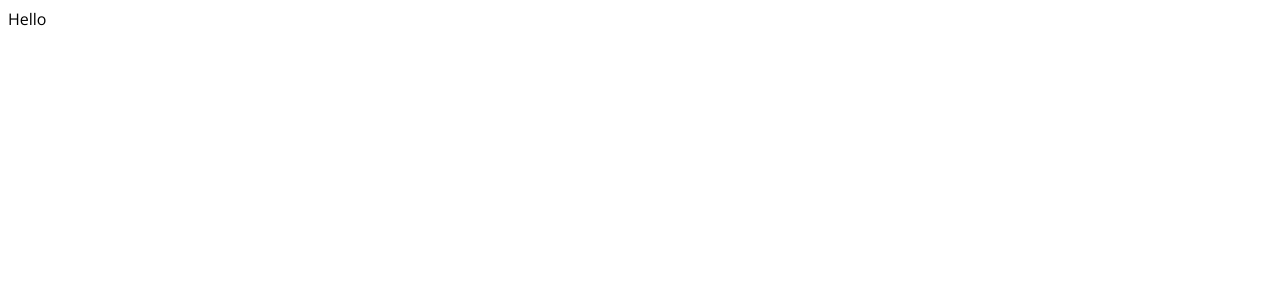
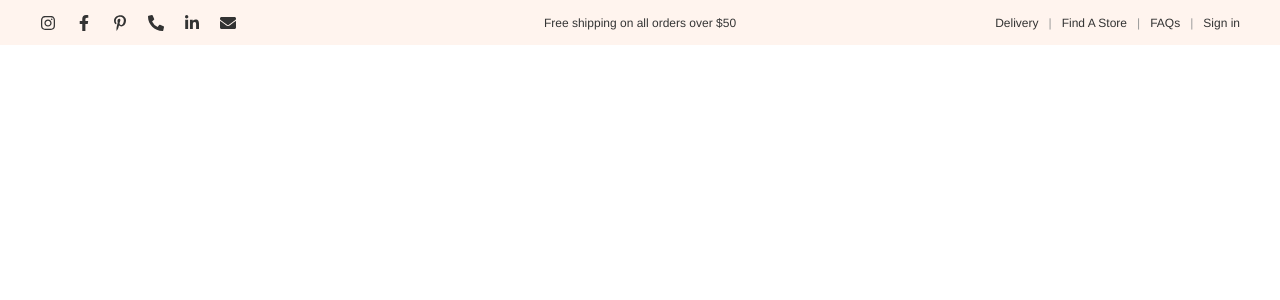
Before and after one commit to alirazahub/flower-station, a React (Vite) app: page / in a window 1280 px wide. Shown: the top 300 px of the page. Built offline with nearby package versions, Linux system fonts and the light colour scheme; a web font is replaced by a local one.

Commit message:
Implement TopBar component with dynamic message cycling and social media links

```diff
--- a/package.json
+++ b/package.json
@@ -11,7 +11,8 @@
   },
   "dependencies": {
     "react": "^19.2.0",
-    "react-dom": "^19.2.0"
+    "react-dom": "^19.2.0",
+    "react-icons": "^5.5.0"
   },
   "devDependencies": {
     "@eslint/js": "^9.39.1",
--- a/src/App.jsx
+++ b/src/App.jsx
@@ -1,9 +1,10 @@
 import React from 'react'
+import TopBar from './components/TopBar/TopBar'
 
 const App = () => {
   return (
     <div>
-      Hello
+      <TopBar/>
     </div>
   )
 }
--- /dev/null
+++ b/src/components/TopBar/TopBar.css
@@ -0,0 +1,88 @@
+.top-bar-container {
+  display: flex;
+  justify-content: space-between;
+  align-items: center;
+  background-color: #FFF4EE;
+  color: #353535;
+  padding: 12px 40px;
+  font-family: 'Helvetica Neue', Helvetica, Arial, sans-serif;
+  font-size: 12px;
+  height: 45px;
+}
+
+.top-bar-left {
+  display: flex;
+  gap: 20px;
+  align-items: center;
+  flex: 1;
+}
+
+.icon-link {
+  color: #333;
+  font-size: 16px;
+  text-decoration: none;
+  display: flex;
+  transition: color 0.2s ease;
+}
+
+.icon-link:hover {
+  color: #555;
+}
+
+.top-bar-center {
+  flex: 2;
+  text-align: center;
+  display: flex;
+  justify-content: center;
+  align-items: center;
+}
+
+.dynamic-text {
+  transition: opacity 0.5s ease-in-out;
+  font-weight: 400;
+  white-space: nowrap;
+}
+
+.fade-in {
+  opacity: 1;
+}
+
+.fade-out {
+  opacity: 0;
+}
+
+.top-bar-right {
+  display: flex;
+  align-items: center;
+  justify-content: flex-end;
+  gap: 10px;
+  flex: 1;
+  font-size: 12px;
+}
+
+.top-bar-right a {
+  text-decoration: none;
+  color: #333;
+  font-weight: 500;
+}
+
+.separator {
+  color: #999;
+  font-weight: 300;
+}
+
+@media (max-width: 960px) {
+  .top-bar-left,
+  .top-bar-right {
+    display: none;
+  }
+
+  .top-bar-container {
+    justify-content: center;
+    padding: 10px;
+  }
+
+  .top-bar-center {
+    font-size: 12px;
+  }
+}
--- /dev/null
+++ b/src/components/TopBar/TopBar.jsx
@@ -0,0 +1,60 @@
+import React, { useState, useEffect } from 'react';
+import './TopBar.css';
+import { FaInstagram, FaFacebookF, FaPinterestP, FaPhoneAlt, FaLinkedinIn, FaEnvelope } from 'react-icons/fa';
+
+const TopBar = () => {
+  const messages = [
+    "We deliver the same day in London, even on Sundays",
+    "Free shipping on all orders over $50",
+    "Sign up to our newsletter for 10% off",
+    "Visit our new store in Oxford Street"
+  ];
+
+  const [currentIndex, setCurrentIndex] = useState(0);
+  const [isVisible, setIsVisible] = useState(true);
+
+  useEffect(() => {
+    const intervalId = setInterval(() => {
+      setIsVisible(false);
+
+      setTimeout(() => {
+        setCurrentIndex((prevIndex) => (prevIndex + 1) % messages.length);
+        setIsVisible(true);
+      }, 500);
+
+    }, 3000);
+
+    return () => clearInterval(intervalId);
+  }, [messages.length]);
+
+  return (
+    <div className="top-bar-container">
+      <div className="top-bar-left">
+        <a href="#" className="icon-link"><FaInstagram /></a>
+        <a href="#" className="icon-link"><FaFacebookF /></a>
+        <a href="#" className="icon-link"><FaPinterestP /></a>
+        <a href="#" className="icon-link"><FaPhoneAlt /></a>
+        <a href="#" className="icon-link"><FaLinkedinIn /></a>
+        <a href="#" className="icon-link"><FaEnvelope /></a>
+      </div>
+
+      <div className="top-bar-center">
+        <span className={`dynamic-text ${isVisible ? 'fade-in' : 'fade-out'}`}>
+          {messages[currentIndex]}
+        </span>
+      </div>
+
+      <div className="top-bar-right">
+        <a href="#">Delivery</a>
+        <span className="separator">|</span>
+        <a href="#">Find A Store</a>
+        <span className="separator">|</span>
+        <a href="#">FAQs</a>
+        <span className="separator">|</span>
+        <a href="#">Sign in</a>
+      </div>
+    </div>
+  );
+};
+
+export default TopBar;
--- a/src/index.css
+++ b/src/index.css
@@ -1,4 +1,9 @@
 @import url('https://fonts.googleapis.com/css2?family=Frank+Ruhl+Libre:wght@300..900&family=Open+Sans:ital,wght@0,300..800;1,300..800&display=swap');
+*{
+  margin: 0;
+  padding: 0;
+  box-sizing: border-box;
+}
 :root {
   font-family: "Open Sans", sans-serif;
   font-weight: 400;
```
Also changed, not shown: src/components/TopBar.jsx (deleted), 1 other file (tests, documents, lock files or other folders).
